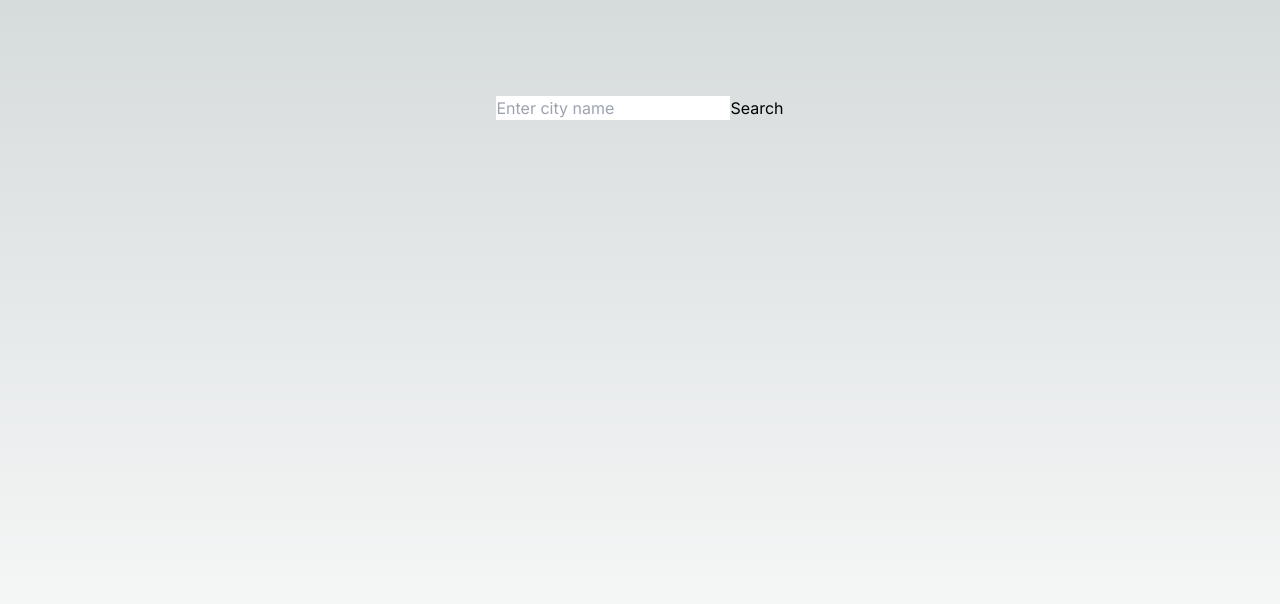
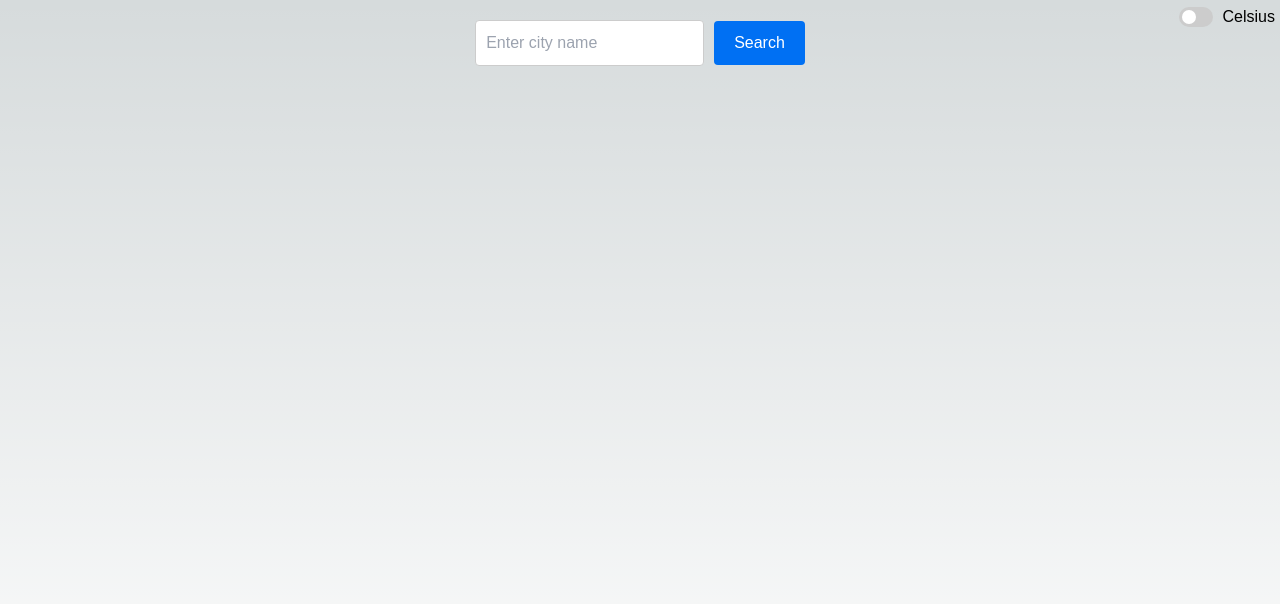
Before and after one commit to yannohkym/Weather-Landing-page, a Next.js app: page / in a window 1280 px wide. Shown: the top 604 px of the page. Built offline with nearby package versions, Linux system fonts and the light colour scheme.

Commit message:
Configured styling

```diff
--- a/src/app/globals.css
+++ b/src/app/globals.css
@@ -209,15 +209,95 @@ a {
 }
 
 .card {
-  background-color: white;
-  padding: 20px;
-  border: 1px solid #120505;
-  border-radius: 8px;
-  box-shadow: 0 4px 6px rgba(0, 0, 0, 0.1);
+  flex: 1; /* Ensures that cards take equal space */
+  margin: 10px; /* Adds some margin around each card */
+  padding: 20px; /* Adds some padding inside each card */
+  border: 1px solid #ddd; /* Adds a border to each card */
+  border-radius: 5px; /* Rounds the corners of each card */
+  box-shadow: 0 4px 8px rgba(0, 0, 0, 0.1);
+}
+.cardContainer {
+  display: flex;
+  flex-direction: row;
+  justify-content: space-between; /* Adjusts the spacing between the cards */
 }
 
 .verticalDivider {
   width: 1px;
-  background-color: #090909;
+  background-color: #38a84c;
   margin: 0 20px;
 }
+
+.toggleSwitch {
+  position: absolute;
+  top: 5px;
+  right: 5px;
+  display: flex;
+  align-items: center;
+}
+
+.switchLabel {
+  margin-left: 10px;
+}
+
+.switch {
+  position: relative;
+  display: inline-block;
+  width: 34px;
+  height: 20px;
+}
+
+.switch input {
+  opacity: 0;
+  width: 0;
+  height: 0;
+}
+
+.slider {
+  position: absolute;
+  cursor: pointer;
+  top: 0;
+  left: 0;
+  right: 0;
+  bottom: 0;
+  background-color: #ccc;
+  transition: 0.4s;
+  border-radius: 34px;
+}
+
+.slider:before {
+  position: absolute;
+  content: "";
+  height: 14px;
+  width: 14px;
+  left: 3px;
+  bottom: 3px;
+  background-color: white;
+  transition: 0.4s;
+  border-radius: 50%;
+}
+
+input:checked + .slider {
+  background-color: #0070f3;
+}
+
+input:checked + .slider:before {
+  transform: translateX(14px);
+}
+.progressContainer {
+  width: 100%;
+  background-color: #e0e0e0;
+  border-radius: 8px;
+  overflow: hidden;
+  margin-top: 10px;
+}
+
+.progressBar {
+  height: 20px;
+  background-color: #76c7c0;
+  text-align: center;
+  line-height: 20px;
+  color: white;
+  border-radius: 8px 0 0 8px; /* rounded corners on the left */
+  transition: width 0.3s ease;
+}
--- a/src/app/page.module.css
+++ b/src/app/page.module.css
@@ -228,3 +228,137 @@
     transform: rotate(0deg);
   }
 }
+.card {
+  flex: 1; /* Ensures that cards take equal space */
+  margin: 10px; /* Adds some margin around each card */
+  padding: 20px; /* Adds some padding inside each card */
+  border: 1px solid #ddd; /* Adds a border to each card */
+  border-radius: 5px; /* Rounds the corners of each card */
+  box-shadow: 0 4px 8px rgba(0, 0, 0, 0.1);
+}
+.cardContainer {
+  display: flex;
+  flex-direction: row;
+  justify-content: space-between; /* Adjusts the spacing between the cards */
+}
+.cardImage {
+  border-radius: 10px;
+}
+
+.card h3 {
+  margin: 10px 0;
+}
+
+.card p {
+  color: #666;
+}
+.main {
+  padding: 20px;
+  font-family: Arial, sans-serif;
+}
+
+.searchContainer {
+  display: flex;
+  justify-content: center;
+  align-items: center;
+  margin-bottom: 20px;
+}
+
+.input {
+  padding: 10px;
+  margin-right: 10px;
+  border: 1px solid #ccc;
+  border-radius: 4px;
+}
+
+.button {
+  padding: 10px 20px;
+  background-color: #0070f3;
+  color: white;
+  border: none;
+  border-radius: 4px;
+  cursor: pointer;
+}
+
+.button:hover {
+  background-color: #005bb5;
+}
+.verticalDivider {
+  width: 1px;
+  background-color: #38a84c;
+  margin: 0 20px;
+}
+
+.toggleSwitch {
+  position: absolute;
+  top: 5px;
+  right: 5px;
+  display: flex;
+  align-items: center;
+}
+
+.switchLabel {
+  margin-left: 10px;
+}
+
+.switch {
+  position: relative;
+  display: inline-block;
+  width: 34px;
+  height: 20px;
+}
+
+.switch input {
+  opacity: 0;
+  width: 0;
+  height: 0;
+}
+
+.slider {
+  position: absolute;
+  cursor: pointer;
+  top: 0;
+  left: 0;
+  right: 0;
+  bottom: 0;
+  background-color: #ccc;
+  transition: 0.4s;
+  border-radius: 34px;
+}
+
+.slider:before {
+  position: absolute;
+  content: "";
+  height: 14px;
+  width: 14px;
+  left: 3px;
+  bottom: 3px;
+  background-color: white;
+  transition: 0.4s;
+  border-radius: 50%;
+}
+
+input:checked + .slider {
+  background-color: #0070f3;
+}
+
+input:checked + .slider:before {
+  transform: translateX(14px);
+}
+.progressContainer {
+  width: 100%;
+  background-color: #e0e0e0;
+  border-radius: 8px;
+  overflow: hidden;
+  margin-top: 10px;
+}
+
+.progressBar {
+  height: 20px;
+  background-color: #76c7c0;
+  text-align: center;
+  line-height: 20px;
+  color: white;
+  border-radius: 8px 0 0 8px; /* rounded corners on the left */
+  transition: width 0.3s ease;
+}
--- a/src/app/page.tsx
+++ b/src/app/page.tsx
@@ -58,6 +58,7 @@ export default function Home() {
   const [city, setCity] = useState('');
   const [weatherData, setWeatherData] = useState<WeatherData | null>(null);
   const [error, setError] = useState<string | null>(null);
+  const [isFahrenheit, setIsFahrenheit] = useState(false);
 
   const handleSearch = async () => {
     if (!city) {
@@ -73,8 +74,22 @@ export default function Home() {
     }
   };
 
+  const toggleTemperatureUnit = () => {
+    setIsFahrenheit(!isFahrenheit);
+  };
+
+  const convertToFahrenheit = (temp: number) => (temp * 9/5) + 32;
+
   return (
     <main className={styles.main}>
+      <div className={styles.toggleSwitch}>
+        <label className={styles.switch}>
+          <input type="checkbox" onChange={toggleTemperatureUnit} />
+          <span className={styles.slider}></span>
+        </label>
+        <span className={styles.switchLabel}>{isFahrenheit ? 'Fahrenheit' : 'Celsius'}</span>
+      </div>
+
       <div className={styles.searchContainer}>
         <input
           type="text"
@@ -95,33 +110,55 @@ export default function Home() {
           <div className={styles.resultsColumn}>
             <div className={styles.card}>
               <h3>{weatherData.name}, {weatherData.sys.country}</h3>
-              <p>Temperature: {weatherData.main.temp}°C</p>
-              <p>Feels Like: {weatherData.main.feels_like}°C</p>
-              <p>Min Temp: {weatherData.main.temp_min}°C, Max Temp: {weatherData.main.temp_max}°C</p>
+              <p>Temperature: {isFahrenheit ? convertToFahrenheit(weatherData.main.temp) : weatherData.main.temp}°{isFahrenheit ? 'F' : 'C'}</p>
+              <p>Feels Like: {isFahrenheit ? convertToFahrenheit(weatherData.main.feels_like) : weatherData.main.feels_like}°{isFahrenheit ? 'F' : 'C'}</p>
+              <p>Min Temp: {isFahrenheit ? convertToFahrenheit(weatherData.main.temp_min) : weatherData.main.temp_min}°{isFahrenheit ? 'F' : 'C'}, Max Temp: {isFahrenheit ? convertToFahrenheit(weatherData.main.temp_max) : weatherData.main.temp_max}°{isFahrenheit ? 'F' : 'C'}</p>
               <p>Humidity: {weatherData.main.humidity}%</p>
               <p>Pressure: {weatherData.main.pressure} hPa</p>
               <p>Wind: {weatherData.wind.speed} m/s, {weatherData.wind.deg}°</p>
               <p>Weather: {weatherData.weather[0].main} - {weatherData.weather[0].description}</p>
             </div>
-            <div className={styles.card}>
-              <h3>Cloudiness: {weatherData.clouds.all}%</h3>
-              <p>Visibility: {weatherData.visibility} meters</p>
-              <p>Sunrise: {new Date(weatherData.sys.sunrise * 1000).toLocaleTimeString()}</p>
-              <p>Sunset: {new Date(weatherData.sys.sunset * 1000).toLocaleTimeString()}</p>
+            <div className={styles.cardContainer}>
+             <div className={styles.card}>
+             <h3>Yesterday: {weatherData.clouds.all}%</h3>
+             <p>Visibility: {weatherData.visibility} meters</p>
+             <p>Sunrise: {new Date(weatherData.sys.sunrise * 1000).toLocaleTimeString()}</p>
+            <p>Sunset: {new Date(weatherData.sys.sunset * 1000).toLocaleTimeString()}</p>
+             </div>
+             <div className={styles.card}>
+            <h3>Today: {weatherData.clouds.all}%</h3>
+            <p>Visibility: {weatherData.visibility} meters</p>
+            <p>Sunrise: {new Date(weatherData.sys.sunrise * 1000).toLocaleTimeString()}</p>
+             <p>Sunset: {new Date(weatherData.sys.sunset * 1000).toLocaleTimeString()}</p>
             </div>
+          <div className={styles.card}>
+           <h3>Tomorrow: {weatherData.clouds.all}%</h3>
+         <p>Visibility: {weatherData.visibility} meters</p>
+          <p>Sunrise: {new Date(weatherData.sys.sunrise * 1000).toLocaleTimeString()}</p>
+            <p>Sunset: {new Date(weatherData.sys.sunset * 1000).toLocaleTimeString()}</p>
+        </div>
+        </div>
           </div>
           <div className={styles.verticalDivider}></div>
           <div className={styles.resultsColumn}>
             <div className={styles.card}>
-              <h3>City Information</h3>
-              <p>City: {weatherData.name}</p>
-              <p>Country: {weatherData.sys.country}</p>
-              <p>Coordinates: {weatherData.coord.lat}, {weatherData.coord.lon}</p>
+              <h3>wind Status</h3>
+              <p>Speed: {weatherData.wind.speed} m/s,</p>
+              <p>Wind degree:  {weatherData.wind.deg}°</p>
+
             </div>
             <div className={styles.card}>
-              <h3>Additional Info</h3>
-              <p>Base: {weatherData.base}</p>
+              <h3>Humidity</h3>
+              <p>Base: {weatherData.main.humidity}%</p>
               <p>Data Time: {new Date(weatherData.dt * 1000).toLocaleString()}</p>
+              <div className={styles.progressContainer}>
+            <div
+            className={styles.progressBar}
+            style={{ width: `${weatherData.main.humidity}%` }}
+             >
+            {weatherData.main.humidity}%
+          </div>
+      </div>
             </div>
           </div>
         </div>
```
